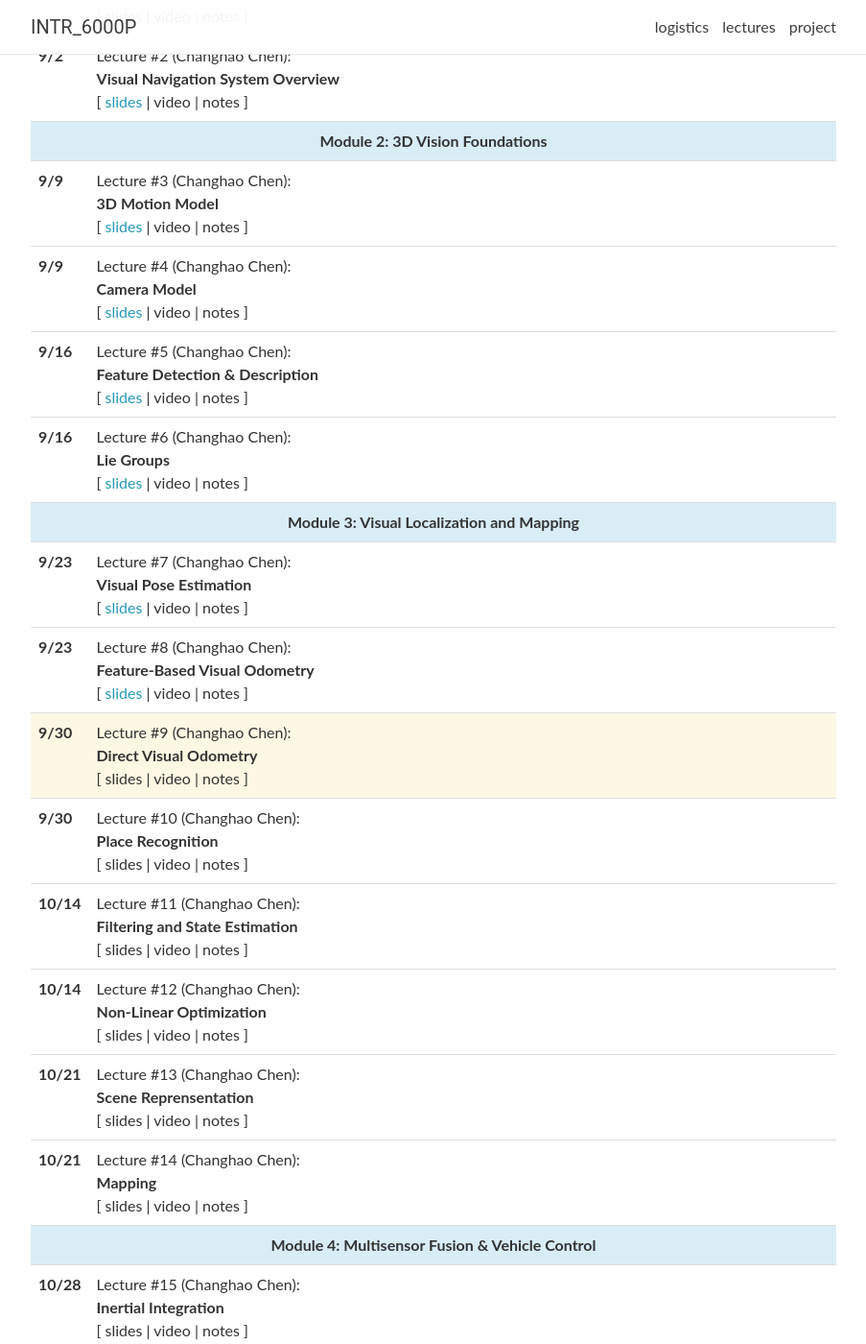
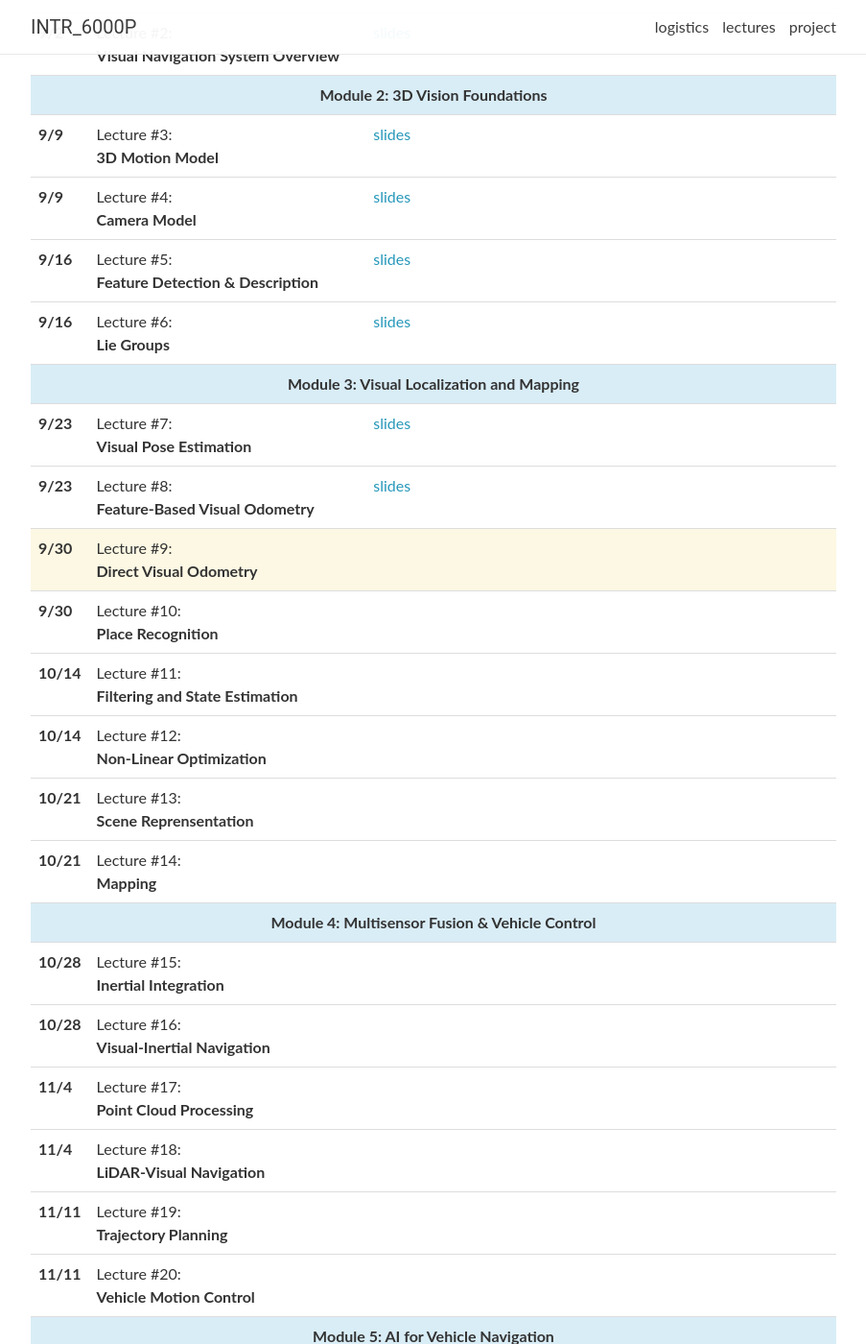
Before and after one commit to PeakLab-HKUST-GZ/INTR_6000P, a Jekyll site: the page built from _pages/lectures.md, in a window 1280 px wide and 1400 px high, scrolled down 306 px. Shown: the whole window at 96% size, without its empty margins (188-1091 px from the left). Built offline with Jekyll 4.4.1, drawn with Linux system fonts in a browser that asks for light colours; nearby versions of some CDN libraries; comment, search, counter and statistics services are not loaded; some of the changed text lies outside the part shown.

Commit message:
Some special changes

```diff
--- a/_layouts/schedule.html
+++ b/_layouts/schedule.html
@@ -20,8 +20,8 @@ layout: default
         <tr>
           <th scope="col">Date</th>
           <th scope="col">Lecture</th>
-          <th scope="col">Readings</th>
-          <th scope="col">Logistics</th>
+          <th scope="col">Slides</th>
+          <th scope="col">Note</th>
         </tr>
       </thead>
       <tbody>
--- a/_pages/lectures.md
+++ b/_pages/lectures.md
@@ -25,42 +25,19 @@ title: Schedule
     <th scope="row">{{ lecture.date }}</th>
     {% if lecture.title contains 'No class' or forloop.last %}
     {% assign skip_classes = skip_classes | plus: 1 %}
-    <td colspan="4" align="center">{{ lecture.title }}</td>
+    <td colspan="3" align="center">{{ lecture.title }}</td>
     {% else %}
     <td>
-        Lecture #{{ forloop.index | minus: current_module | minus: skip_classes }}
-        {% if lecture.lecturer %}({{ lecture.lecturer }}){% endif %}:
+        Lecture #{{ forloop.index | minus: current_module | minus: skip_classes }}:
         <br />
         {{ lecture.title }}
-        <br />
-        [
-            {% if lecture.slides %}
-              <a href="{{ lecture.slides }}" target="_blank">slides</a>
-            {% else %}
-              slides
-            {% endif %}
-            {% if lecture.annotated %}
-              (<a href="{{ lecture.annotated }}" target="_blank">annotated</a>)
-            {% endif %}
-            {% if lecture.video %}
-            | <a href="{{ lecture.video }}" target="_blank">video</a>
-            {% else %}
-            | video
-            {% endif %}
-            {% if lecture.notes %}
-            | <a href="{{ lecture.notes }}" target="_blank">notes</a>
-            {% else %}
-            | notes
-            {% endif %}
-        ]
     </td>
     <td>
-        {% if lecture.readings %}
-        <ul>
-        {% for reading in lecture.readings %}
-            <li>{{ reading }}</li>
-        {% endfor %}
-        </ul>
+        {% if lecture.slides %}
+          <a href="{{ lecture.slides }}" target="_blank">slides</a>
+        {% endif %}
+        {% if lecture.annotated %}
+          (<a href="{{ lecture.annotated }}" target="_blank">annotated</a>)
         {% endif %}
     </td>
     <td>
@@ -72,7 +49,7 @@ title: Schedule
 {% assign current_module = current_module | plus: 1 %}
 {% assign module = item %}
 <tr class="info">
-    <td colspan="5" align="center"><strong>{{ module.title }}</strong></td>
+    <td colspan="4" align="center"><strong>{{ module.title }}</strong></td>
 </tr>
 {% endif %}
 {% endfor %}
```
Also changed, not shown: _data/lectures.yml (+6 -2 lines).
